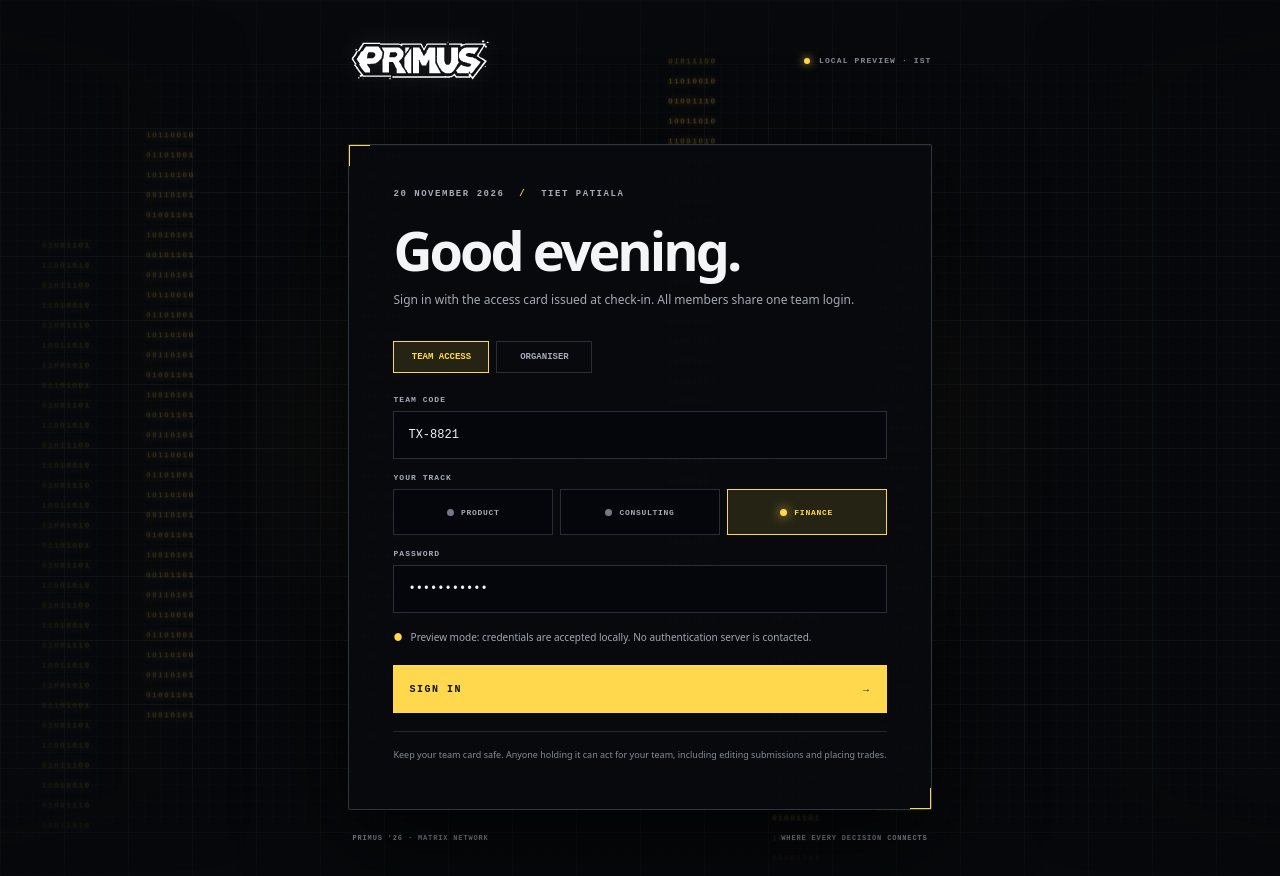
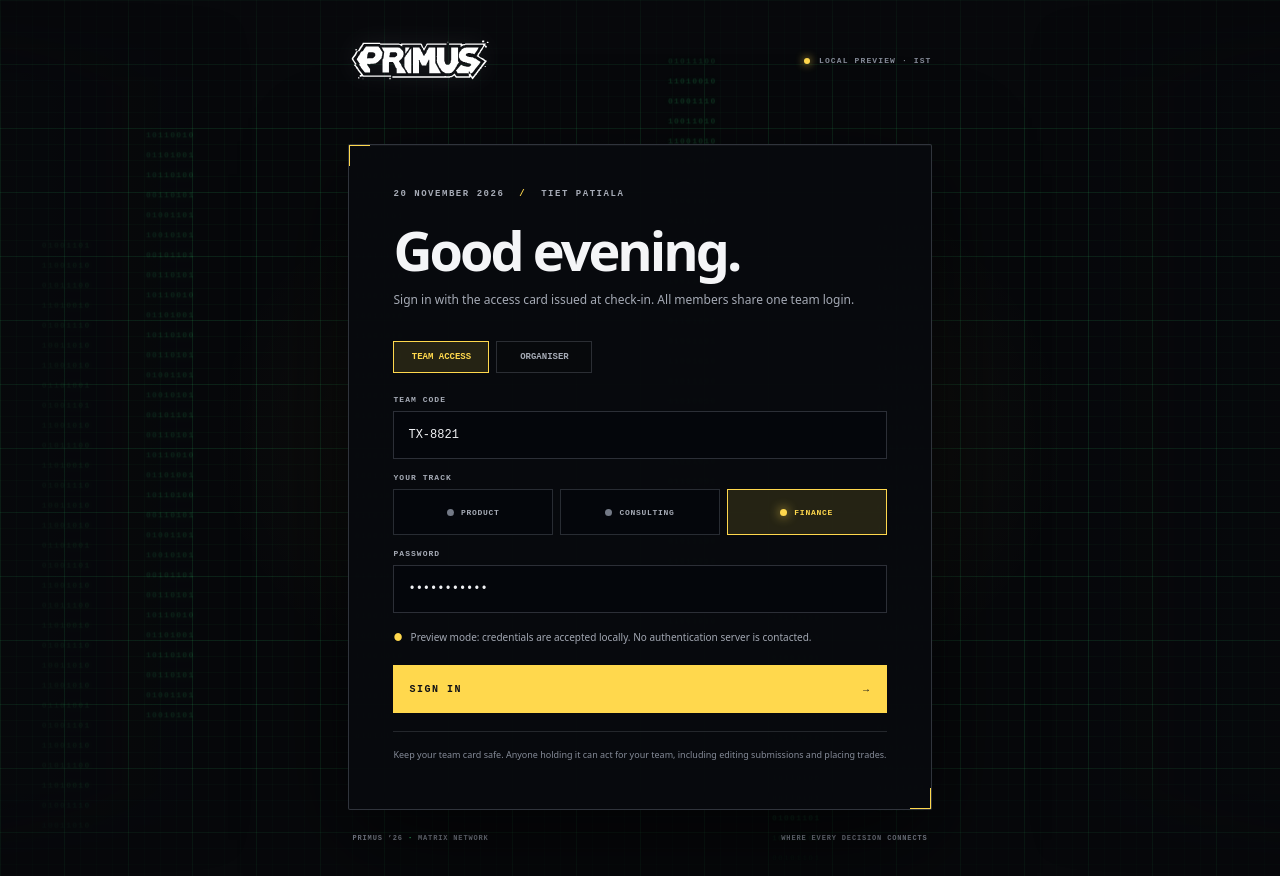
Before and after one commit to TushKum/shutUpV, a Next.js app in the folder apps/web/: page /demo/login in a window 1280 px wide. Built offline with nearby package versions, Linux system fonts and the light colour scheme.

Commit message:
Restore original green Matrix line grid on login background only

```diff
--- a/apps/web/app/demo/demo.css
+++ b/apps/web/app/demo/demo.css
@@ -331,3 +331,18 @@ html:has(.demo-login.demo-entry)::-webkit-scrollbar-thumb,body:has(.demo-login.d
 .demo-login.demo-entry .demo-login-card>.demo-matrix-rain{display:none!important}
 @media(max-width:620px){.demo-login.demo-entry>.demo-matrix-rain{grid-template-columns:repeat(7,minmax(0,1fr))!important;opacity:.2!important}.demo-login.demo-entry>.demo-login-content{width:100%!important}}
 @media(prefers-reduced-motion:reduce){.demo-login.demo-entry>.demo-matrix-rain span{animation:none!important}}
+
+/* Login-only original Matrix green line grid. Dashboard palettes remain track-specific. */
+.demo-login.demo-entry>.demo-login-grid{
+  background-image:
+    linear-gradient(rgba(57,255,136,.105) 1px,transparent 1px),
+    linear-gradient(90deg,rgba(57,255,136,.105) 1px,transparent 1px),
+    linear-gradient(rgba(57,255,136,.035) 1px,transparent 1px),
+    linear-gradient(90deg,rgba(57,255,136,.035) 1px,transparent 1px)!important;
+  background-size:64px 64px,64px 64px,16px 16px,16px 16px!important;
+  opacity:.82!important;
+}
+.demo-login.demo-entry>.demo-matrix-rain span{
+  color:rgba(57,255,136,.58)!important;
+  text-shadow:0 0 7px rgba(57,255,136,.48),0 0 15px rgba(57,255,136,.2)!important;
+}
```
